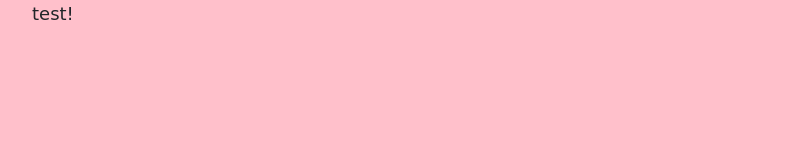
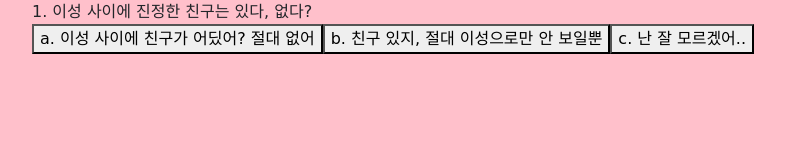
Before and after one commit to westkite2/WebProject_CatTypeTest, a plain HTML site: page index.html in a window 1280 px wide. Both pictures are taken after a click on the button "시작하기". Shown: the whole page, without its empty margins (50-835 px from the left). Drawn offline with nearby package versions, Linux system fonts and the light colour scheme; a web font is replaced by a local one.

Commit message:
feat: QnA system added

```diff
--- a/index.html
+++ b/index.html
@@ -27,11 +27,17 @@
                 <button type="button" class="btn btn-warning mt-3" onclick="js:begin()">시작하기</button>
             </section>
             <section id="qna">
-                <p>test!</p>
+                <div class="qBox">
+
+                </div>
+                <div class="answerBox">
+
+                </div>
             </section>
             <section id="result">
 
             </section>
+            <script src="./js/data.js" charset="utf-8"></script>
             <script src="./js/start.js" charset="utf-8"></script>
         </div>
     </body>
--- /dev/null
+++ b/js/data.js
@@ -0,0 +1,150 @@
+const qnaList = [
+    {
+      q: '1. 이성 사이에 진정한 친구는 있다, 없다?',
+      a: [
+        { answer: 'a. 이성 사이에 친구가 어딨어? 절대 없어', type: ['cow', 'tiger', 'dragon', 'chick'] },
+        { answer: 'b. 친구 있지, 절대 이성으로만 안 보일뿐', type: ['mouse', 'rabbit', 'horse', 'snake', 'dog', 'monkey'] },
+        { answer: 'c. 난 잘 모르겠어..', type: ['sheep', 'pig' ] },
+      ]
+    },
+    {
+      q: '2. 좋아하는 사람이 생겨 연락하고자 한다 ',
+      a: [
+        { answer: 'a. 바로 먼저 연락한다.', type: ['mouse', 'rabbit', 'tiger', 'monkey'] },
+        { answer: 'b. 언제 연락할지, 어떻게 말할지 심사숙고하여 연락한다.', type: ['cow', 'horse', 'snake', 'dog'] },
+        { answer: 'c. 상대방에게 먼저 연락 올 때까지 기다린다.', type: ['sheep', 'dragon', 'chick', 'pig'] },
+      ]
+    },
+    {
+      q: '3. 당신의 고백 스타일은?',
+      a: [
+        { answer: 'a. 호감이 보이면 바로 고백한다', type: ['cow', 'rabbit', 'tiger', 'dog', 'monkey'] },
+        { answer: 'b. 상대방이 고백할 때까지 기다린다', type: ['sheep', 'chick', 'pig'] },
+        { answer: 'c. 완벽한 분위기, 완벽한 타이밍에서 고백한다.', type: ['mouse', 'horse', 'snake', 'dragon'] }
+      ]
+    },
+    {
+      q: '4. 호감가는 고백 멘트를 고른다면?',
+      a: [
+        { answer: 'a. 박력 그 자체, "야 나랑 사귀자" ', type: ['cow', 'tiger', 'dragon' ] },
+        { answer: 'b. 섬세한 "나 너 많이 좋아해, 나랑 사귈래?" ', type: ['sheep', 'dog', 'monkey', 'chick', 'pig' ] },
+        { answer: 'c. 센스있는 "우리 내일은 연인으로 만날까요" ', type: ['mouse', 'rabbit', 'horse', 'snake' ] },
+      ]
+    },
+    {
+      q: '5. 오늘 연인과 첫 데이트 하는 날이다. 첫 날 허용할 수 있는 스킨십의 범위는?',
+      a: [
+        { answer: 'a. 쑥스러워.. 손 잡기 정도??', type: ['cow', 'sheep', 'dog', 'dragon', 'chick' ] },
+        { answer: 'b. 요즘 시대가 어느 때인데, 가벼운 뽀뽀까지 가능이야', type: ['mouse', 'rabbit', 'horse', 'pig']},
+        { answer: 'c. 어차피 내 연인인데 왜?? 모든 스킨십 다 돼!', type: ['tiger', 'snake', 'monkey'] },
+      ]
+    },
+
+    {
+      q: '6. 기념일이 다가온다. 당신은 어떻게 할 것인가? (ex - 100, 200일)',
+      a: [
+        { answer: 'a. 무슨 기념일이야, 그냥 평소처럼 해', type: ['dragon', 'chick', 'pig' ] },
+        { answer: 'b. 맛있는 밥이나 사줄까? 아니면 꽃이라도?', type: ['mouse', 'rabbit', 'horse', 'dog' ] },
+        { answer: 'c. 이미 깜짝 이벤트 다 준비해놨어', type: ['cow', 'sheep', 'tiger', 'snake', 'monkey' ] },
+      ]
+    },
+    {
+      q: '7. 연인이 오늘 머리를 바꾸고 옷도 새로 샀다',
+      a: [
+        { answer: 'a. 눈치 못 채고 그냥 있는다', type: ['cow', 'sheep', 'pig' ] },
+        { answer: 'b. 눈치는 채나 말은 꺼내지 않는다', type: ['tiger', 'dragon', 'chick' ] },
+        { answer: 'c. "오 대박 오늘 머리도 바꾸고 옷도 새로 샀네?"라고 하며 단번에 눈치챈다', type: ['mouse', 'rabbit', 'horse', 'snake', 'dog', 'monkey' ] },
+      ]
+    },
+    {
+      q: '8. 연인이 데이트가 끝난 후, 집에 데려다 달라고 한다',
+      a: [
+        { answer: 'a. 각자 만났던 장소에서 헤어진다.', type: ['mouse', 'dragon', 'chick' ] },
+        { answer: 'b. 연인이 살고 있는 집의 역이나 정류장까지 데려다준다.', type: ['rabbit', 'tiger', 'horse', 'snake', 'dog', 'monkey' ] },
+        { answer: 'c. 집 앞까지 데려다준다.', type: ['cow', 'sheep', 'pig' ] },
+      ]
+    },
+    {
+      q: '9. 연인에게 하루종일 연락이 안 온다..',
+      a: [
+        { answer: 'a. 뭐.. 언젠가 연락 오겠지. 내가 할 일 하며 기다린다', type: ['sheep', 'mouse', 'snake', 'chick' ] },
+        { answer: 'b. 초조해서 마음 졸이며 인스타, 페북, 카톡 등 모든 SNS 다 들어가본다.', type: ['cow', 'rabbit', 'horse', 'pig' ] },
+        { answer: 'c. 연인에게 연락 올 때까지 무한 카톡, 무한 전화', type: ['tiger', 'dog', 'monkey', 'dragon' ] },
+      ]
+    },
+    {
+      q: '10. 연인이 연락도 없이 보고싶다고 우리집 앞에 와서 기다린다. ',
+      a: [
+        { answer: 'a. 아니 갑자기 오면 어떡해.. 하 나 준비도 안 했는데 왜 와. 짜증나네', type: ['dragon', 'chick', 'pig'] },
+        { answer: 'b. 아 그래?? 나 할 것들 좀만 마무리하고 나갈게', type: ['mouse', 'tiger', 'horse', 'snake' ] },
+        { answer: 'c. 헐 대박, 어디야?? 당장 나갈게!', type: ['cow', 'sheep', 'rabbit', 'dog', 'monkey' ] },
+      ]
+    },
+    {
+      q: '11. 내가 추구하는 연애관은? ',
+      a: [
+        { answer: 'a. 각자 할 것 하며, 평안하고 안정적인 연애가 좋다.', type: ['cow', 'dragon', 'chick', 'pig' ] },
+        { answer: 'b. 보고싶을 때 보고, 데이트도 많이 하고 꽁냥꽁냥하는 연애가 좋아.', type: ['sheep', 'mouse', 'rabbit', 'horse', 'dog'] },
+        { answer: 'c. 연애는 마음가는대로! 불타오르는 연애가 최고지.', type: ['tiger', 'snake', 'monkey' ] },
+      ]
+    },
+    {
+      q: '12. 연인과 데이트 도중 화를 참을 수 없을만큼 심하게 싸웠다. 어떻게 할 것인가?',
+      a: [
+        { answer: 'a. "아 화나네. 따라오지마 오늘 집 갈 거니까." 라고 말하며 집으로 간다.', type: ['rabbit', 'horse', 'dragon', 'chick' ] },
+        { answer: 'b. "야! 너 화내지마. 너 잘못이지. 내가 뭘 잘못했는데?" 소리지르며 끝까지 불같이 화낸다.', type: ['mouse', 'tiger', 'snake', 'dog', 'monkey'] },
+        { answer: 'c. "아니 그건 아니고, 하.." 조용히 운다.', type: ['cow', 'sheep', 'pig'] },
+      ]
+    }
+  ]
+
+  const infoList = [
+    {
+      name: '연애 뭐 식은 죽 먹기죠, 연애 재능 만땅 <쥐>',
+      desc: '연애의 프로재능러인 당신! 쥐에 해당하는 당신은 연애의 모든 것들을 알고 있어, 쉽게 연애에 성공하는 스타일이랍니다. 주로 포부가 크고 성격이 낙천적인 성향을 가지고 있고, 논리적이면서 두뇌회전이 매우 빠르다고 할 수 있어요. 말재주 또한 좋아 사교성이 좋고 유쾌하지만 화려한 것을 좋아해 허영심을 부리거나 사치를 부리기 때문에 이 점들을 주의해야 돼요. 뛰어난 능력에 자만하는 경우도 종종 있기 때문에 겸손이 필요하답니다! '
+    },
+    {
+      name: '난 너만 봐, 정직한 연애 스타일의 <소>',
+      desc: '연애 유형의 진국인 당신! 소에 해당하는 당신은 상대방만 바라보는 해바라기 연애 스타일이랍니다. 매사에 끈기가 있어 연애를 할 때 성실하고 진심을 다하는 성향을 가지고, 온화하며 따뜻한 마음을 가지고 있어요. 한 번 좋아하면 끝까지 좋아하는 의리파지만 자존심이 쌔 은근히 고집이 강하답니다. 또한 욱하는 성질이 있어 이런 부분들을 조심해야 하고, 질투심이 많아 사랑이 집착으로 바뀔 수 있어 주의해야 된답니다! '
+    },
+    {
+      name: '야 사귀자, 사랑을 쟁취하는 <호랑이>',
+      desc: '한 번 좋아하는 사람이 있으면 내 사람으로 만드는 당신! 호랑이에 해당하는 당신은 썸부터 사랑까지 한 번에 직진하는 스타일이랍니다. 연애할 때 주로 이끄는 성향을 가지고 있고, 시원시원한 성격과 유쾌한 성격을 가지고 있어요. 대쪽같은 성격에다 실수를 용납하는 대인배지만 유혹에 약하고 허영때문에 들뜨는 성격이라 다른 이성의 접근에 주의해야 돼요. 또한 내가 한 말로 인해 상대방이 상처를 받을 수 있기 때문에, 항상 말 조심이 필요하답니다!'
+    },
+    {
+      name: '이건 어때? 난 어때? 독특한 매력을 가진 <토끼>',
+      desc: '상대방을 홀리게 만드는 당신! 신비롭고 독특한 매력을 가져, 상대방이 푹 빠지게 만드는 스타일이에요. 직감이 발달되어 손재주가 뛰어난 편이고, 연애할 때 통통 튀는 모습들을 많이 보여준답니다. 유순하고 낙천적인 성향이지만, 자칫잘못하면 상대방에게 천진난만한 아이처럼 보일 수 있는 점을 주의해야 돼요. 또한 감정 기복이 심한 편이라 변덕스러운 마음을 가질 수 있어, 이런 부분들에 신경을 쓴다면 좋은 연애를 할 수 있어요.'
+    },
+    {
+      name: '결혼은 언제쯤 할까 신혼여행은 어디로?, 이상적인 연애관의 소유자 <용>',
+      desc: '상대방과의 미래를 꿈꾸는 당신! 현실적인 연애보다는, 미래에 대한 이상적인 연애관을 가지고 있어요. 매일매일 사랑하는 사람과 보낼 미래를 생각하기 때문에, 좋은 신랑감이 될 수 있는 자질이 있답니다. 또한 일적으로나 사랑으로나 야망이 커, 크게 성공할 확률이 높고 리더십이 매우 뛰어나답니다. 다만 높은 이상에 비해서 현실이 자신의 마음에 들지 않으면 허세를 부리거나 사람들을 무시하는 경우가 많으니 이점들을 주의하면 좋을 것 같아요!'
+    },
+    {
+      name: '기념일에 무슨 이벤트 할까, 이벤트 플래너 <뱀>',
+      desc: '상대방의 기념일을 챙기며 깜짝 놀라게 하는 당신!, 아이디어가 뛰어나고 남다른 감각이 있어, 상대방에게 많은 이벤트를 해주는 스타일이에요. 연애할 때 눈치도 빠르고, 감동을 줄 수 있어 상대방이 매일 행복하답니다. 전체적으로 화려한 연애를 하지만, 은근히 비밀이 많고 우유부단한 성격을 가지고 있답니다. 또한 귀가 매우 얇아 남의 이야기를 곧이 곧대로 믿어, 상대방을 의심하기도 하기 때문에 조심해야 된답니다!'
+    },
+    {
+      name: '어 오늘 머리 바꿨네 잘 어울린다, 센스가 뛰어난 <말>',
+      desc: '연애할 때, 센스가 넘쳐나는 당신! 말재주가 뛰어나며 처세술이 뛰어나, 상대방의 호감을 금방 얻는답니다. 낙천적이고 유연한 성격을 가지고 있으며, 구속받는 것을 싫어하는 스타일이에요. 소중한 사람들을 위해 희생할 줄도 알지만, 쾌략 지향적인 경우가 많아 사치와 허영에 물드는 경우가 다반수입니다. 한탕 주의에 빠져 쉽게 망가질 수 있기 때문에 이 점을 주의해야 된답니다!'
+    },
+    {
+      name: '난 너랑 하는 것들 다 좋아, 순종적인 <양>',
+      desc: '연애할 때 모든 걸 맞춰주려고 하는 당신! 다정한 느낌과 상냥한 모습을 가지고 있어, 상대방 입장에서 편안한 느낌을 받을 수 있답니다. 타오르는 연애보다는 안정적인 연애를 추구하고, 상대방에게 마음을 여는 순간 진심으로 사랑에 푹 빠질 수 있습니다. 또한 강인한 생존력과 수완이 좋으나, 한편으로는 자신이 원하는 바를 모두 쟁취하려는 고집이 있어요. 이 고집이 심해지면 다른 사람 눈에서는 계산적인 사람처럼 보여 매력을 잃을 수 있습니다!'
+    },
+    {
+      name: '난 당신의 연예인, 끼가 넘치는 재주꾼 <원숭이>',
+      desc: '지치고 힘들 때 언제나 행복을 주는 당신! 정말 끼가 많고 말재주가 많다보니 팔방미인이라는 소리를 많이 듣는 편이랍니다. 또한 다재다능하고 총명하여 어떤 일이든지 잘할 수 있고, 유머 감각도 뛰어나 주변 사람들이 많이 따르는 마당발 타입입니다. 연애할 때 상대방의 기분을 잘 맞춰주고 즐거운 분위기를 유지하나, 다소 본인의 체면을 중시하는 경향이 있어요. 이 점 때문에 잔머리를 굴리다 타인에게 교활하다는 인상을 주게 될 수도 있기 때문에 조금 조심하면 좋을 것 같아요!'
+    },
+    {
+      name: '이건 이거고 저건 저거지 , 공과사 확실한 <닭>',
+      desc: '깔끔한 연애를 추구하며 맺고 끊는 것이 확실한 당신! 단아하고 고고한 이미지를 가지고 있어 우아한 매력을 표출하는 편이랍니다. 집중력과 기억력이 좋아 상대방과 있었던 일들을 다 기억해주는 편이고, 겉으로는 무뚝뚝하나 은근히 감수성이 풍부하답니다. 다만 자신이 생각한 선을 벗어나면 냉소적으로 바뀌고, 평소 직설적인 편이라 차갑다는 인상을 많이 줄 수 있어요. 섬세한 사람이기 때문에 예민한 경우가 많으니 마음을 평안히 다스리고, 상대방에게 좀만 더 따뜻하게 대하면 좋을 것 같아요!'
+    },
+    {
+      name: '난 네가 좋아 너무 좋아, 애교만땅 <개>',
+      desc: '애교쟁이 그 자체인 당신! 둥글둥글하게 처세를 잘 하고, 붙임성이 매우 좋아 사교성이 매우 뛰어난 편이랍니다. 또한 궁금한 것을 참지 못해 호기심이 많고, 강아지같이 상대방에게 찰싹 달라붙는 것을 좋아하는 스타일이에요. 성격이 매우 쾌활하나, 감정의 기복이 은근히 심해 상대방이 하는 말에 대해 크게 상처받는 편입니다. 또한 성격이 급한 경우가 많아, 차분하게 행동을 하지 못하는 편이기 때문에 이 점을 좀만 조심하면 좋을 것 같아요! '
+    },
+    {
+      name: '산은 산이요 연애는 연애로다, 느긋하고 온순한 <돼지>',
+      desc: '단아하고 고상한 품격을 가진 당신! 마음을 먹을 때 느긋하게 행동하고, 상대방에 대한 배려가 상당히 많아 온화한 성품을 가지고 있어요. 또한 솔직한 성격으로 신뢰를 받을 수 있는 타입이며, 어떠한 일을 하든 책임감이 강해 무사히 마무리한답니다. 현실적인 성향이 강해 실리를 잘 챙기나, 표현력이 다소 부족해 상대방이 사랑받는다는 감정을 못 느낄수도 있어요. 은근히 질투심이 강하고 고지식한 면이 강해, 누가 자기에게 잘못하면 지구 끝까지 복수 할 수 있을 정도이기 때문에 이 점을 조심해야 한답니다! '
+    },
+  ]
--- a/js/start.js
+++ b/js/start.js
@@ -1,6 +1,29 @@
 const main = document.querySelector("#main");
 const qna = document.querySelector("#qna");
 
+function addAnswer(answerText, qIdx){
+    var a = document.querySelector('.answerBox');
+    var answer = document.createElement('button');
+    answer.classList.add('answerList');
+    a.appendChild(answer);
+    answer.innerHTML = answerText;
+
+    answer.addEventListener("click", function(){
+        var children = document.querySelectorAll(".answerList");
+        for(let i = 0; i < children.length; i++){
+            children[i].disable = true;
+            children[i].style.display = 'none';
+        }
+        goNext(++qIdx);
+    }, false);
+}
+function goNext(qIdx){
+    var q = document.querySelector('.qBox');
+    q.innerHTML = qnaList[qIdx].q;
+    for(let i in qnaList[qIdx].a){
+        addAnswer(qnaList[qIdx].a[i].answer, qIdx);
+    }
+}
 function begin(){
     main.style.WebkitAnimation = "fadeOut 1s";
     main.style.animation = "fadeOut 1s";
@@ -11,6 +34,7 @@ function begin(){
             main.style.display = "none";
             qna.style.display = "block";
         }, 450);
+        let qIdx = 0;
+        goNext(qIdx);
     }, 450)
-
 }
```
